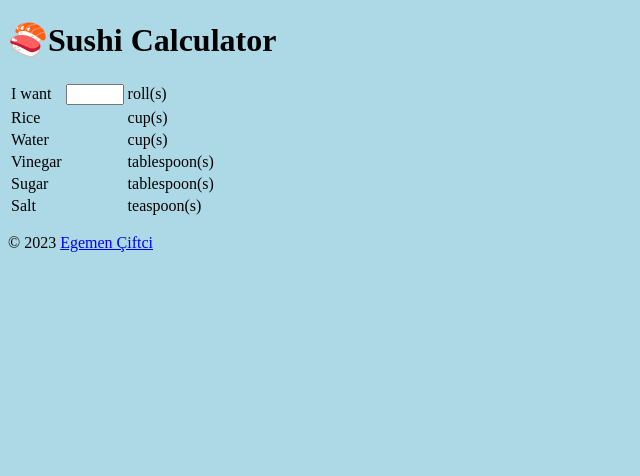
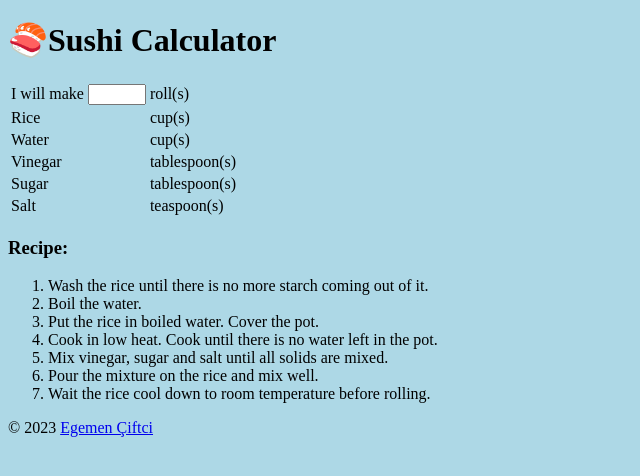
Before and after one commit to EgemenCiftci/angular-sushi-calculator, an Angular app: page / in a window 1280 px wide. Shown: the top 476 px of the page, without its empty margins (0-640 px from the left). Built offline with nearby package versions, Linux system fonts and the light colour scheme.

Commit message:
1 file modified

```diff
--- a/src/calculator/calculator.component.html
+++ b/src/calculator/calculator.component.html
@@ -1,7 +1,7 @@
 <h1>🍣Sushi Calculator</h1>
 <table>
   <tr>
-    <td>I want</td>
+    <td>I will make</td>
     <td class="align-right">
       <input
         type="number"
@@ -39,6 +39,16 @@
     <td>teaspoon(s)</td>
   </tr>
 </table>
+<h3>Recipe:</h3>
+<ol>
+  <li>Wash the rice until there is no more starch coming out of it.</li>
+  <li>Boil the water.</li>
+  <li>Put the rice in boiled water. Cover the pot.</li>
+  <li>Cook in low heat. Cook until there is no water left in the pot.</li>
+  <li>Mix vinegar, sugar and salt until all solids are mixed.</li>
+  <li>Pour the mixture on the rice and mix well.</li>
+  <li>Wait the rice cool down to room temperature before rolling.</li>
+</ol>
 <p>
   © 2023
   <a href="https://egemen-ciftci.web.app/" target="_blank">Egemen Çiftci</a>
```
